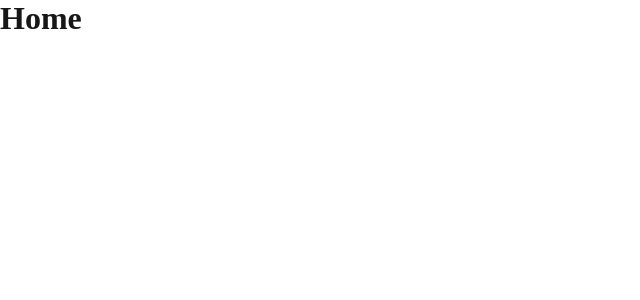
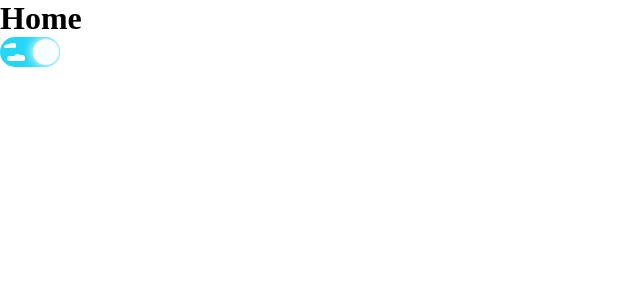
Before and after one commit to GuilhermeFranciscoPereira/LandingPage_Ana-Guarda, a Next.js app: page / in a window 1280 px wide. Shown: the top 300 px of the page, without its empty margins (0-640 px from the left). Built offline with nearby package versions, Linux system fonts and the light colour scheme.

Commit message:
feat(components/Buttons): create dark mode button

```diff
--- a/src/app/globals.css
+++ b/src/app/globals.css
@@ -1,13 +1,15 @@
 :root {
   --background: #ffffff;
-  --foreground: #171717;
+  --background-reverse: #000000;
+  --text-color: #000000;
+  --text-color-reverse: #ffffff;
 }
 
-@media (prefers-color-scheme: dark) {
-  :root {
-    --background: #0a0a0a;
-    --foreground: #ededed;
-  }
+.DarkTheme {
+  --background: #000000;
+  --background-reverse: #ffffff;
+  --text-color: #ffffff;
+  --text-color-reverse: #000000;
 }
 
 * {
@@ -17,7 +19,7 @@
 }
 
 body {
-  color: var(--foreground);
+  color: var(--text-color);
   background: var(--background);
   height: 100vh;
   width: 100vw;
--- a/src/app/page.tsx
+++ b/src/app/page.tsx
@@ -1,5 +1,10 @@
+import ButtonDarkMode from "@/components/Buttons/ButtonDarkMode";
+
 export default function Home(): React.ReactElement {
   return (
+    <>
     <h1>Home</h1>
+    <ButtonDarkMode/>
+    </>
   );
 }
--- /dev/null
+++ b/src/components/Buttons/ButtonDarkMode/ButtonDarkMode.module.css
@@ -0,0 +1,292 @@
+.buttonWrapper {
+    border: none;
+    background-color: transparent;
+}
+
+.buttonWrapper > .hideCheckbox {
+    opacity: 0;
+    height: 0;
+    width: 0;
+}
+
+.buttonWrapper > .toggle {
+    position: relative;
+    cursor: pointer;
+    display: inline-block;
+    width: 60px;
+    height: 30px;
+    background: #211042;
+    border-radius: 15px;
+    transition: 500ms;
+    overflow: hidden;
+}
+
+.buttonWrapper > .toggle > .toggleButton {
+    position: absolute;
+    top: 2px;
+    left: 2px;
+    width: 26px;
+    height: 26px;
+    border-radius: 50%;
+    background: #FAEAF1;
+    overflow: hidden;
+    box-shadow: 0 0 10px 1px rgba(255, 255, 255);
+    transition: all 500ms ease-out;
+    will-change: transform;
+    backface-visibility: hidden;
+}
+
+.buttonWrapper > .toggle > .toggleButton > .crater {
+    position: absolute;
+    background: #FAEAF1;
+    border-radius: 50%;
+    transition: 500ms;
+}
+
+.buttonWrapper > .toggle > .toggleButton > .crater1 {
+    background: #FFFFF9;
+    width: 26px;
+    height: 26px;
+    left: 3px;
+    bottom: 3px;
+}
+
+.buttonWrapper > .toggle > .toggleButton > .crater2 {
+    width: 6px;
+    height: 6px;
+    top: -2px;
+    left: 13px;
+}
+
+.buttonWrapper > .toggle > .toggleButton > .crater3 {
+    width: 5px;
+    height: 5px;
+    top: 6px;
+    right: -1px;
+}
+
+.buttonWrapper > .toggle > .toggleButton > .crater4 {
+    width: 3px;
+    height: 3px;
+    top: 7px;
+    left: 9px;
+}
+
+.buttonWrapper > .toggle > .toggleButton > .crater5 {
+    width: 5px;
+    height: 5px;
+    top: 12px;
+    left: 14px;
+}
+
+.buttonWrapper > .toggle > .toggleButton > .crater6 {
+    width: 3px;
+    height: 3px;
+    top: 14px;
+    left: 6px;
+}
+
+.buttonWrapper > .toggle > .toggleButton > .crater7 {
+    width: 4px;
+    height: 4px;
+    bottom: 2px;
+    left: 11px;
+}
+
+.buttonWrapper > .toggle > .star {
+    position: absolute;
+    border-radius: 50%;
+    background: #FFF;
+    box-shadow: 1px 0 2px 2px rgba(255, 255, 255);
+    will-change: transform;
+    backface-visibility: hidden;
+}
+
+.buttonWrapper > .toggle > .star1 {
+    width: 2px;
+    height: 2px;
+    right: 27px;
+    bottom: 12px;
+}
+
+.buttonWrapper > .toggle > .star2 {
+    width: 2px;
+    height: 2px;
+    right: 21px;
+    top: 3px;
+}
+
+.buttonWrapper > .toggle > .star3 {
+    width: 2px;
+    height: 2px;
+    right: 18px;
+    bottom: 5px;
+}
+
+.buttonWrapper > .toggle > .star4 {
+    width: 1px;
+    height: 1px;
+    right: 12px;
+    bottom: 15px;
+}
+
+.buttonWrapper > .toggle > .star5 {
+    width: 1px;
+    height: 1px;
+    right: 3px;
+    bottom: 11px;
+}
+
+.buttonWrapper > .toggle > .star6,
+.buttonWrapper > .toggle > .star7,
+.buttonWrapper > .toggle > .star8 {
+    width: 3px;
+    height: 1px;
+    border-radius: 1px;
+    transform: rotate(-45deg);
+    box-shadow: 2px 0 1px 1px #FFF;
+    animation-name: travel;
+    animation-duration: 1.5s;
+    animation-timing-function: ease-out;
+    animation-iteration-count: infinite;
+}
+
+.buttonWrapper > .toggle > .star6 {
+    right: 9px;
+    bottom: 9px;
+    animation-delay: -2s;
+}
+
+.buttonWrapper > .toggle > .star7 {
+    right: 15px;
+    bottom: 18px;
+}
+
+.buttonWrapper > .toggle > .star8 {
+    right: 27px;
+    top: 3px;
+    animation-delay: -4s;
+}
+
+@keyframes travel {
+    0% {
+        transform: rotate(-45deg) translateX(21px);
+    }
+
+    50% {
+        transform: rotate(-45deg) translateX(-6px);
+        box-shadow: 2px 0 2px 1px #FFF;
+    }
+
+    100% {
+        transform: rotate(-45deg) translateX(-9px);
+        width: 2px;
+        height: 2px;
+        opacity: 0;
+        box-shadow: none;
+    }
+}
+
+@keyframes move {
+    0% {
+        transform: none;
+    }
+
+    25% {
+        transform: translateX(2px);
+    }
+
+    100% {
+        transform: translateX(-2px);
+    }
+}
+
+.buttonWrapper > .hideCheckbox:checked+.toggle {
+    background: #24D7F7;
+}
+
+.buttonWrapper > .hideCheckbox:checked+.toggle > .toggleButton {
+    background: #F7FFFF;
+    transform: translateX(31px);
+    box-shadow: 0 0 10px 2px rgba(255, 255, 255, 0.85);
+}
+
+.buttonWrapper > .hideCheckbox:checked+.toggle > .toggleButton > .crater {
+    transform: rotate(-45deg) translateX(21px);
+}
+
+.buttonWrapper > .hideCheckbox:checked+.toggle > .star {
+    animation: move 2s infinite;
+    transform: none;
+    box-shadow: none;
+}
+
+.buttonWrapper > .hideCheckbox:checked+.toggle > .star1 {
+    width: 12px;
+    height: 3px;
+    border-radius: 3px;
+    left: 6px;
+    top: 8px;
+}
+
+.buttonWrapper > .hideCheckbox:checked+.toggle > .star2 {
+    width: 4px;
+    height: 4px;
+    left: 8px;
+    top: 7px;
+    box-shadow: 0 0 1px rgba(0, 0, 0, 0.1);
+}
+
+.buttonWrapper > .hideCheckbox:checked+.toggle > .star3 {
+    width: 5px;
+    height: 5px;
+    left: 11px;
+    top: 6px;
+    box-shadow: 0 0 1px rgba(0, 0, 0, 0.1);
+}
+
+.buttonWrapper > .hideCheckbox:checked+.toggle > .star4 {
+    width: 4px;
+    height: 4px;
+    left: 14px;
+    top: 6px;
+    box-shadow: 0 0 1px rgba(0, 0, 0, 0.1);
+}
+
+.buttonWrapper > .hideCheckbox:checked+.toggle > .star5 {
+    width: 18px;
+    height: 5px;
+    border-radius: 5px;
+    left: 9px;
+    bottom: 6px;
+}
+
+.buttonWrapper > .hideCheckbox:checked+.toggle > .star6 {
+    width: 5px;
+    height: 5px;
+    background: #FFF;
+    border-radius: 50%;
+    left: 11px;
+    bottom: 6px;
+    box-shadow: 0 0 1px rgba(0, 0, 0, 0.1);
+}
+
+.buttonWrapper > .hideCheckbox:checked+.toggle > .star7 {
+    width: 7px;
+    height: 7px;
+    background: #FFF;
+    border-radius: 50%;
+    left: 16px;
+    bottom: 6px;
+    box-shadow: 0 0 1px rgba(0, 0, 0, 0.1);
+}
+
+.buttonWrapper > .hideCheckbox:checked+.toggle > .star8 {
+    width: 6px;
+    height: 6px;
+    background: #FFF;
+    border-radius: 50%;
+    left: 21px;
+    top: 18px;
+    box-shadow: 0 0 1px rgba(0, 0, 0, 0.1);
+}
--- /dev/null
+++ b/src/components/Buttons/ButtonDarkMode/index.tsx
@@ -0,0 +1,38 @@
+'use client';
+import useButtonDarkMode from '@/hooks/components/Buttons/useButtonDarkMode';
+import styles from '@/components/Buttons/ButtonDarkMode/ButtonDarkMode.module.css';
+
+export default function ButtonDarkMode(): React.ReactElement {
+    const { checked, toggle } = useButtonDarkMode();
+
+    return (
+        <button className={styles.buttonWrapper}>
+            <input
+                type="checkbox"
+                id="hide-checkbox"
+                checked={checked}
+                onChange={toggle}
+                className={styles.hideCheckbox}
+            />
+            <label htmlFor="hide-checkbox" className={styles.toggle}>
+                <span className={styles.toggleButton}>
+                    <span className={`${styles.crater} ${styles.crater1}`} />
+                    <span className={`${styles.crater} ${styles.crater2}`} />
+                    <span className={`${styles.crater} ${styles.crater3}`} />
+                    <span className={`${styles.crater} ${styles.crater4}`} />
+                    <span className={`${styles.crater} ${styles.crater5}`} />
+                    <span className={`${styles.crater} ${styles.crater6}`} />
+                    <span className={`${styles.crater} ${styles.crater7}`} />
+                </span>
+                <span className={`${styles.star} ${styles.star1}`} />
+                <span className={`${styles.star} ${styles.star2}`} />
+                <span className={`${styles.star} ${styles.star3}`} />
+                <span className={`${styles.star} ${styles.star4}`} />
+                <span className={`${styles.star} ${styles.star5}`} />
+                <span className={`${styles.star} ${styles.star6}`} />
+                <span className={`${styles.star} ${styles.star7}`} />
+                <span className={`${styles.star} ${styles.star8}`} />
+            </label>
+        </button>
+    )
+};
--- /dev/null
+++ b/src/hooks/components/Buttons/useButtonDarkMode/index.ts
@@ -0,0 +1,29 @@
+import { useState, useLayoutEffect, useCallback } from 'react';
+
+type useButtonDarkModeProps = {
+    checked: boolean;
+    toggle: () => void;
+};
+
+export default function useButtonDarkMode(): useButtonDarkModeProps {
+    const [isDark, setIsDark] = useState<boolean>(false);
+
+    useLayoutEffect(() => {
+        const stored: string | null = localStorage.getItem('theme');
+        const preferDark: boolean = window.matchMedia('(prefers-color-scheme: dark)').matches;
+        const initDark: boolean = stored === 'dark' ? true : stored === 'light' ? false : preferDark;
+        setIsDark(initDark);
+        document.documentElement.classList.toggle('DarkTheme', initDark);
+    }, []);
+
+    const toggle = useCallback(() => {
+        setIsDark(prev => {
+            const next: boolean = !prev;
+            document.documentElement.classList.toggle('DarkTheme', next);
+            localStorage.setItem('theme', next ? 'dark' : 'light');
+            return next;
+        });
+    }, []);
+
+    return { checked: !isDark, toggle };
+}
```
Also changed, not shown: 2 other files (tests, documents, lock files or other folders).
